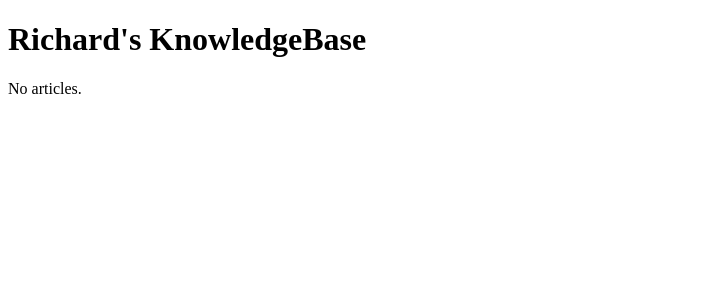
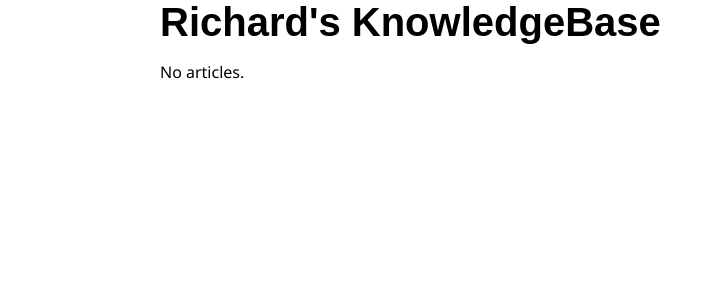
Before and after one commit to rcook/rcook.github.io, a PHP site: template templates/index.template.php in a window 1280 px wide. Shown: the top 300 px of the page, without its empty margins (0-715 px from the left). Run offline with PHP 8.4, Linux system fonts and the light colour scheme; the template is opened without the code that fills it, so the values that code supplies are empty.

Commit message:
Fixed styling of index page

```diff
--- a/templates/index.template.php
+++ b/templates/index.template.php
@@ -9,11 +9,15 @@ $articles = $collection->getArticles();
 <head>
   <meta charset="utf-8">
   <title>Richard's KnowledgeBase</title>
+  <link rel="stylesheet" href="/static/style/default.css">
 </head>
 <body>
-<h1>Richard's KnowledgeBase</h1>
+<div class="banner">
+Richard's KnowledgeBase
+</div>
 <?
 if (count($articles) > 0) {
+  echo '<h1>Index of articles</h1>';
   echo '<ul>';
   foreach ($articles as $article) {
     echo '<li><a href="/' . sprintf('kb%03d', $article->getId()) . '/">' . sprintf('KB%03d', $article->getId()) . '&mdash;' . htmlspecialchars($article->getTitle()) . '</a></li>';
```
